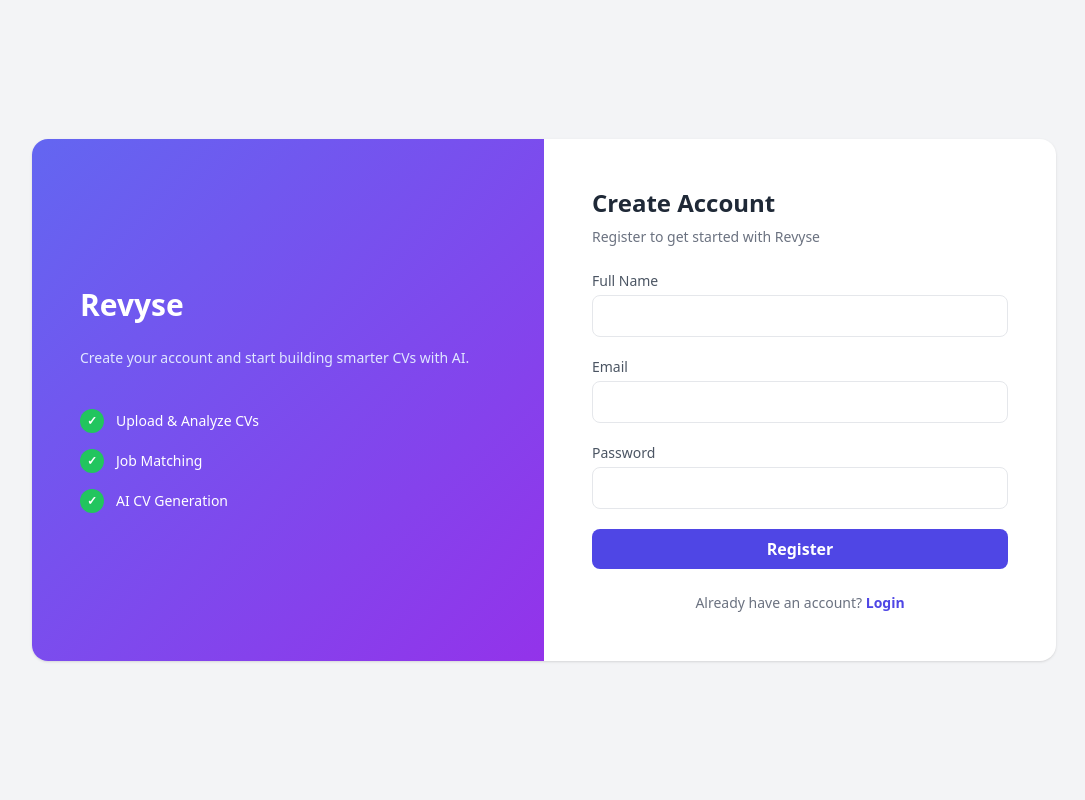
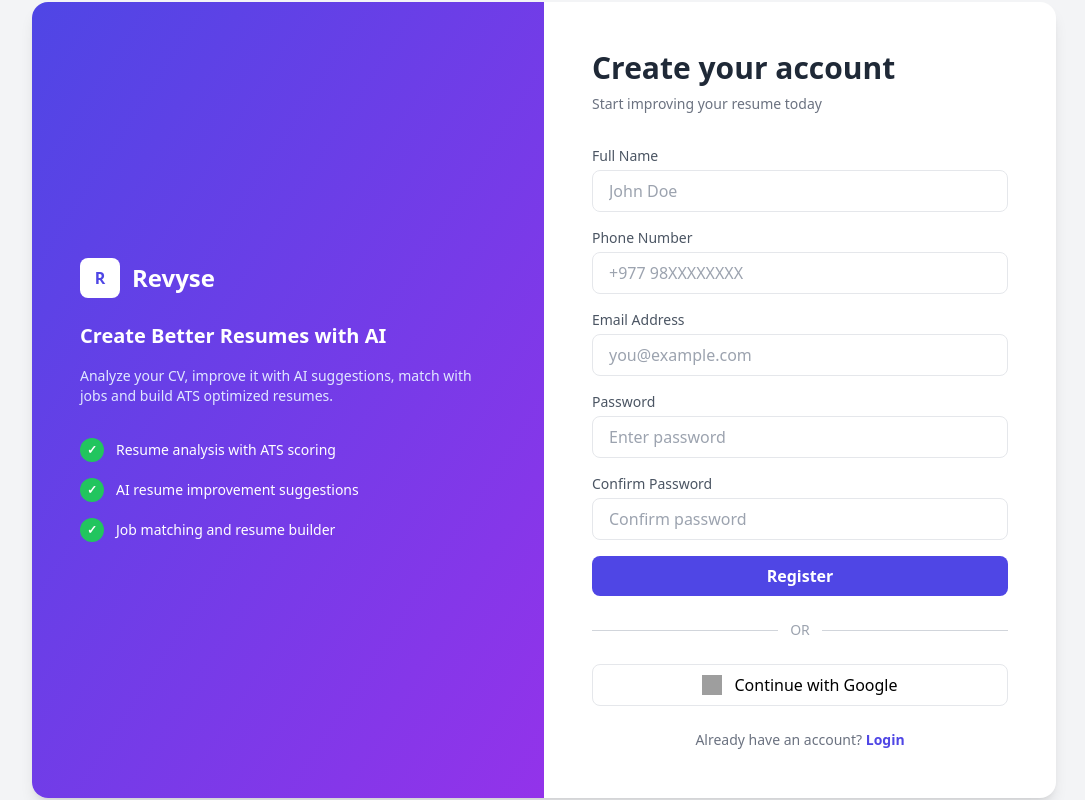
Before and after one commit to PrajjwalNakarmi/Revyse, a React (Vite) app in the folder Revyse/: page /register in a window 1280 px wide. Shown: the whole page, without its empty margins (96-1181 px from the left). Built offline with nearby package versions, Linux system fonts and the light colour scheme; grey boxes are pictures that could not be loaded.

Commit message:
"Making registration page better"

```diff
--- a/Revyse/src/pages/Register.jsx
+++ b/Revyse/src/pages/Register.jsx
@@ -3,102 +3,193 @@
 import { registerUser } from "../services/authService";
 
 export default function Register() {
+  const navigate = useNavigate();
+
   const [name, setName] = useState("");
+  const [phone, setPhone] = useState("");
   const [email, setEmail] = useState("");
   const [password, setPassword] = useState("");
+  const [confirmPassword, setConfirmPassword] = useState("");
+
   const [error, setError] = useState("");
-  const navigate = useNavigate();
 
   const handleSubmit = async (e) => {
     e.preventDefault();
+
+    if (password !== confirmPassword) {
+      setError("Passwords do not match");
+      return;
+    }
+
     try {
-      await registerUser({ name, email, password });
+      await registerUser({
+        name,
+        email,
+        password,
+        phone
+      });
+
       navigate("/login");
+
     } catch (err) {
       setError(err.message);
     }
   };
 
+  const handleGoogleRegister = () => {
+    alert("Google registration not implemented yet");
+  };
+
   return (
     <div className="min-h-screen flex items-center justify-center bg-gray-100 px-4">
-      <div className="grid grid-cols-1 md:grid-cols-2 max-w-5xl w-full bg-white rounded-2xl shadow overflow-hidden">
 
-        {/* LEFT BRANDING */}
-        <div className="hidden md:flex flex-col justify-center px-12 py-16 bg-gradient-to-br from-indigo-500 to-purple-600 text-white">
-          <h1 className="text-3xl font-bold mb-6">Revyse</h1>
+      <div className="grid grid-cols-1 md:grid-cols-2 max-w-5xl w-full bg-white rounded-2xl shadow-lg overflow-hidden">
 
-          <p className="text-sm leading-relaxed mb-10 text-indigo-100">
-            Create your account and start building smarter CVs with AI.
+        {/* LEFT SIDE */}
+
+        <div className="hidden md:flex flex-col justify-center px-12 py-16 bg-gradient-to-br from-indigo-600 to-purple-600 text-white">
+
+          <div className="flex items-center gap-3 mb-6">
+            <div className="w-10 h-10 flex items-center justify-center bg-white text-indigo-600 rounded-lg font-bold">
+              R
+            </div>
+            <h1 className="text-2xl font-bold">Revyse</h1>
+          </div>
+
+          <h2 className="text-xl font-semibold mb-4">
+            Create Better Resumes with AI
+          </h2>
+
+          <p className="text-sm text-indigo-100 mb-8">
+            Analyze your CV, improve it with AI suggestions, match with jobs and
+            build ATS optimized resumes.
           </p>
 
           <ul className="space-y-4 text-sm">
+
             <li className="flex items-center gap-3">
-              <span className="w-6 h-6 flex items-center justify-center bg-green-500 rounded-full text-xs font-bold">✓</span>
-              Upload & Analyze CVs
+              <span className="w-6 h-6 flex items-center justify-center bg-green-500 rounded-full text-xs font-bold">
+                ✓
+              </span>
+              Resume analysis with ATS scoring
             </li>
+
             <li className="flex items-center gap-3">
-              <span className="w-6 h-6 flex items-center justify-center bg-green-500 rounded-full text-xs font-bold">✓</span>
-              Job Matching
+              <span className="w-6 h-6 flex items-center justify-center bg-green-500 rounded-full text-xs font-bold">
+                ✓
+              </span>
+              AI resume improvement suggestions
             </li>
+
             <li className="flex items-center gap-3">
-              <span className="w-6 h-6 flex items-center justify-center bg-green-500 rounded-full text-xs font-bold">✓</span>
-              AI CV Generation
+              <span className="w-6 h-6 flex items-center justify-center bg-green-500 rounded-full text-xs font-bold">
+                ✓
+              </span>
+              Job matching and resume builder
             </li>
+
           </ul>
+
         </div>
 
+
         {/* RIGHT FORM */}
+
         <div className="px-8 py-12 md:px-12 flex flex-col justify-center">
-          <h2 className="text-2xl font-bold text-gray-800 mb-2">
-            Create Account
+
+          <h2 className="text-3xl font-bold text-gray-800 mb-2">
+            Create your account
           </h2>
-          <p className="text-sm text-gray-500 mb-6">
-            Register to get started with Revyse
+
+          <p className="text-sm text-gray-500 mb-8">
+            Start improving your resume today
           </p>
 
           {error && (
-            <p className="text-sm text-red-500 mb-4">{error}</p>
+            <p className="text-red-500 text-sm mb-4">{error}</p>
           )}
 
-          <form onSubmit={handleSubmit} className="space-y-5">
+          <form onSubmit={handleSubmit} className="space-y-4">
+
             <div>
               <label className="block text-sm font-medium text-gray-600 mb-1">
                 Full Name
               </label>
+
               <input
                 type="text"
-                className="w-full px-4 py-2 border rounded-lg focus:outline-none focus:ring-2 focus:ring-indigo-500"
+                placeholder="John Doe"
+                className="w-full px-4 py-2 border rounded-lg focus:ring-2 focus:ring-indigo-500"
                 value={name}
                 onChange={(e) => setName(e.target.value)}
                 required
               />
             </div>
 
+
             <div>
               <label className="block text-sm font-medium text-gray-600 mb-1">
-                Email
+                Phone Number
               </label>
+
+              <input
+                type="tel"
+                placeholder="+977 98XXXXXXXX"
+                className="w-full px-4 py-2 border rounded-lg focus:ring-2 focus:ring-indigo-500"
+                value={phone}
+                onChange={(e) => setPhone(e.target.value)}
+                required
+              />
+            </div>
+
+
+            <div>
+              <label className="block text-sm font-medium text-gray-600 mb-1">
+                Email Address
+              </label>
+
               <input
                 type="email"
-                className="w-full px-4 py-2 border rounded-lg focus:outline-none focus:ring-2 focus:ring-indigo-500"
+                placeholder="you@example.com"
+                className="w-full px-4 py-2 border rounded-lg focus:ring-2 focus:ring-indigo-500"
                 value={email}
                 onChange={(e) => setEmail(e.target.value)}
                 required
               />
             </div>
 
+
             <div>
               <label className="block text-sm font-medium text-gray-600 mb-1">
                 Password
               </label>
+
               <input
                 type="password"
-                className="w-full px-4 py-2 border rounded-lg focus:outline-none focus:ring-2 focus:ring-indigo-500"
+                placeholder="Enter password"
+                className="w-full px-4 py-2 border rounded-lg focus:ring-2 focus:ring-indigo-500"
                 value={password}
                 onChange={(e) => setPassword(e.target.value)}
                 required
               />
             </div>
+
+
+            <div>
+              <label className="block text-sm font-medium text-gray-600 mb-1">
+                Confirm Password
+              </label>
+
+              <input
+                type="password"
+                placeholder="Confirm password"
+                className="w-full px-4 py-2 border rounded-lg focus:ring-2 focus:ring-indigo-500"
+                value={confirmPassword}
+                onChange={(e) => setConfirmPassword(e.target.value)}
+                required
+              />
+            </div>
+
 
             <button
               type="submit"
@@ -106,14 +197,44 @@
             >
               Register
             </button>
+
           </form>
+
+
+          {/* Divider */}
+
+          <div className="flex items-center my-6">
+            <div className="flex-1 h-px bg-gray-300"></div>
+            <span className="px-3 text-sm text-gray-400">OR</span>
+            <div className="flex-1 h-px bg-gray-300"></div>
+          </div>
+
+
+          {/* Google Register */}
+
+          <button
+            onClick={handleGoogleRegister}
+            className="w-full border py-2 rounded-lg flex items-center justify-center gap-3 hover:bg-gray-50 transition"
+          >
+            <img
+              src="https://www.svgrepo.com/show/475656/google-color.svg"
+              alt="Google"
+              className="w-5 h-5"
+            />
+            Continue with Google
+          </button>
+
 
           <p className="text-sm text-gray-500 mt-6 text-center">
             Already have an account?{" "}
-            <Link to="/login" className="text-indigo-600 font-semibold">
+            <Link
+              to="/login"
+              className="text-indigo-600 font-semibold hover:underline"
+            >
               Login
             </Link>
           </p>
+
         </div>
       </div>
     </div>
```
